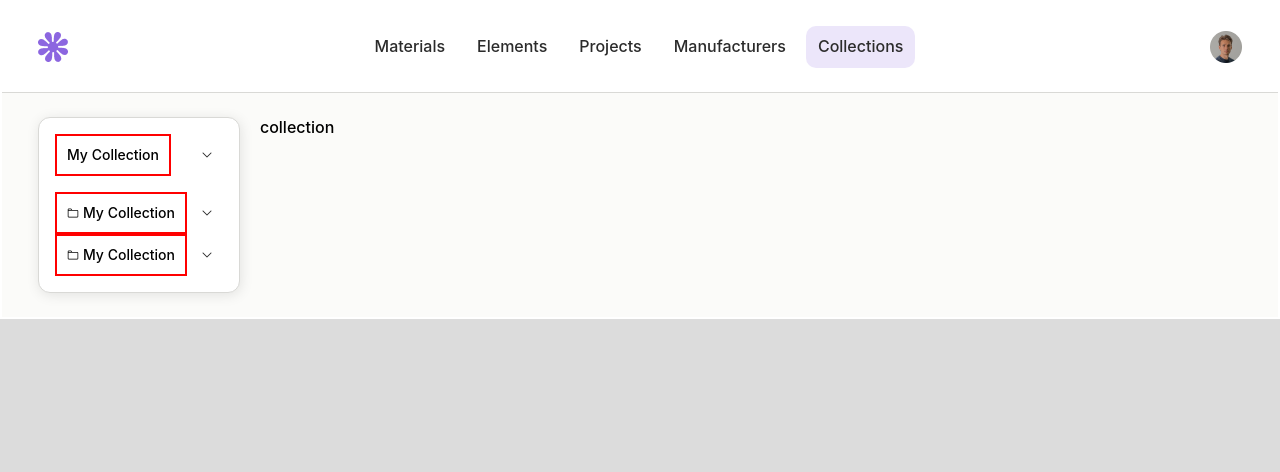
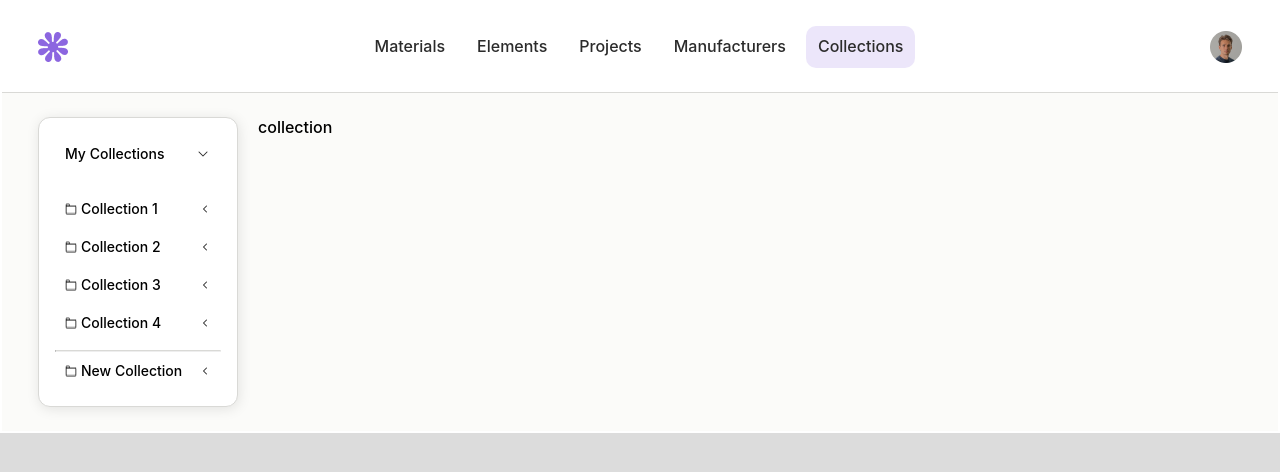
Before and after one commit to saranyavinjarapu/collection_list_crud, a React (Create React App) app: page / in a window 1280 px wide. Shown: the top 472 px of the page. Built offline with nearby package versions, Linux system fonts and the light colour scheme.

Commit message:
added necessary navbar menu items and the styling

```diff
--- a/src/components/Navbar/NavMenuItem.js
+++ b/src/components/Navbar/NavMenuItem.js
@@ -3,8 +3,8 @@ import styles from "./Navbar.module.css";
 
 const NavMenuItem = ({ displayIcon, title, expandIcon }) => {
   return (
-    <div className={styles.navHeader}>
-      <div className={styles.navHeaderTitle}>
+    <div className={styles.navMenuItem}>
+      <div className={styles.navMenuItemName}>
         {displayIcon && (
           <img src={displayIcon} alt="Nav Bar Content Display Icon"></img>
         )}
--- a/src/components/Navbar/Navbar.js
+++ b/src/components/Navbar/Navbar.js
@@ -1,26 +1,33 @@
 import React from "react";
 import styles from "./Navbar.module.css";
 import down_arrow_icon from "../../assets/down_arrow_icon.png";
+import expand_arrow_icon from "../../assets/expand_arrow_icon.png";
 import folder_icon from "../../assets/folder_icon.png";
+import { menuCollectionList } from "./helpers";
 import NavMenuItem from "./NavMenuItem";
 
 const Navbar = () => {
   return (
     <nav className={styles.navbar}>
       <NavMenuItem
-        title="My Collection"
+        title="My Collections"
         expandIcon={down_arrow_icon}
       ></NavMenuItem>
       <div className={styles.navContent}>
+        {menuCollectionList &&
+          menuCollectionList.map((item, index) => (
+            <NavMenuItem
+              key={index}
+              title={item}
+              displayIcon={folder_icon}
+              expandIcon={expand_arrow_icon}
+            ></NavMenuItem>
+          ))}
+        <hr className={styles.divider}></hr>
         <NavMenuItem
-          title="My Collection"
+          title="New Collection"
           displayIcon={folder_icon}
-          expandIcon={down_arrow_icon}
-        ></NavMenuItem>
-        <NavMenuItem
-          title="My Collection"
-          displayIcon={folder_icon}
-          expandIcon={down_arrow_icon}
+          expandIcon={expand_arrow_icon}
         ></NavMenuItem>
       </div>
     </nav>
--- a/src/components/Navbar/Navbar.module.css
+++ b/src/components/Navbar/Navbar.module.css
@@ -9,20 +9,21 @@
   box-shadow: 1px 2px 13px rgba(0, 0, 0, 0.1);
 }
 
-.navHeader {
-  display: flex;
-  justify-content: space-between;
-  gap: 4px;
-  align-items: center;
-}
-
-.navHeaderTitle {
+.navMenuItem {
   display: flex;
   padding: 12px 10px;
   font-size: 14px;
   line-height: 14px;
-  border: 2px solid red;
-  justify-content: flex-start;
+  justify-content: space-between;
   align-items: center;
+}
+
+.navMenuItemName {
+  display: flex;
   gap: 4px;
 }
+
+.divider {
+  border-top: 1px solid #d9d9d6;
+  margin-bottom: 0px;
+}
--- /dev/null
+++ b/src/components/Navbar/helpers.js
@@ -0,0 +1,6 @@
+export const menuCollectionList = [
+  "Collection 1",
+  "Collection 2",
+  "Collection 3",
+  "Collection 4",
+];
```
Also changed, not shown: src/assets/down_arrow_icon.png, src/assets/expand_arrow_icon.png (added).
